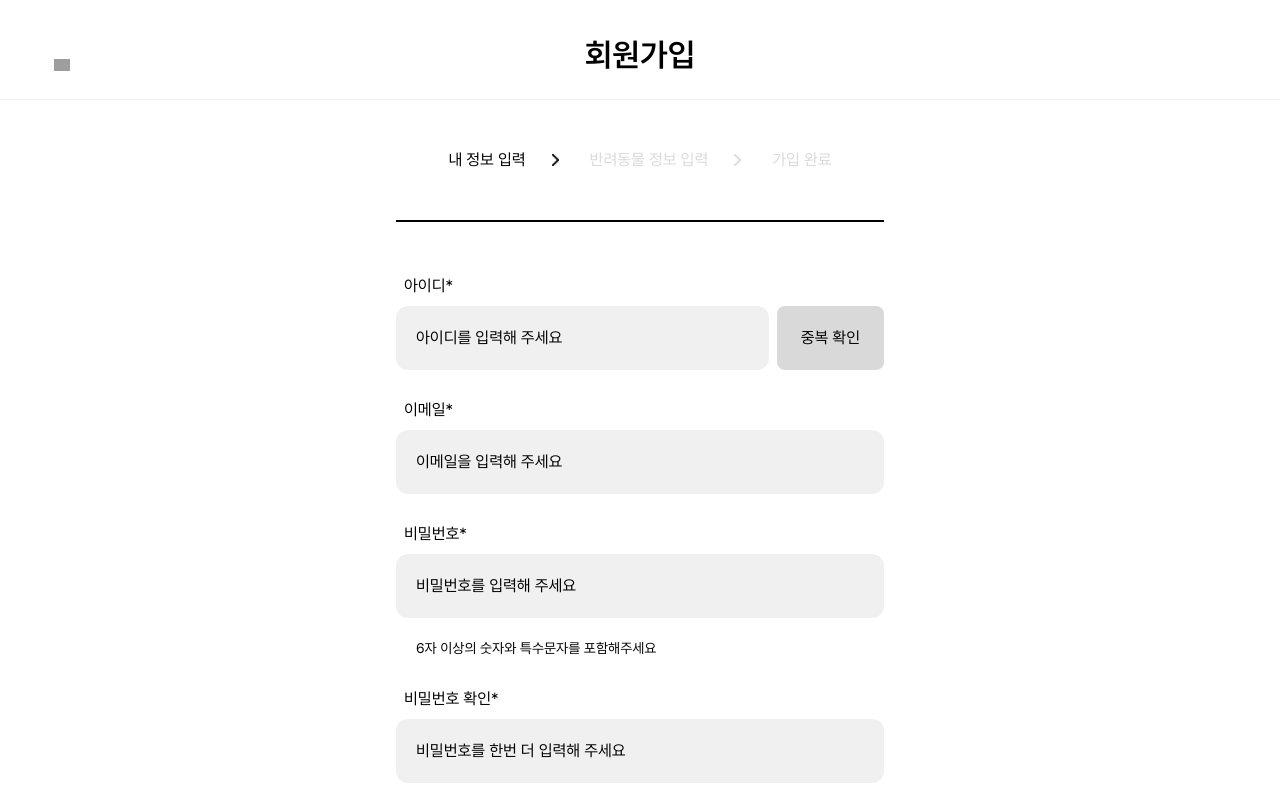
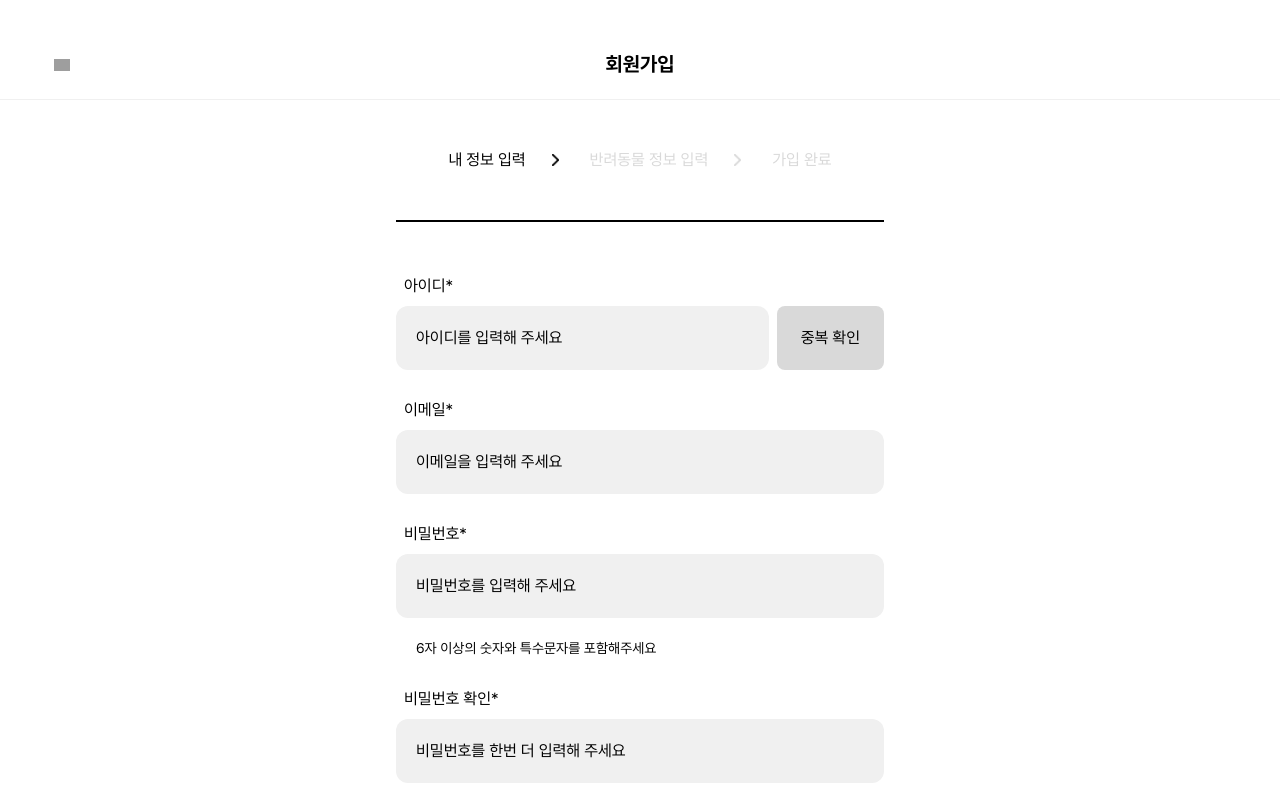
Before and after one commit to petD-ary/petDiary, a Next.js app: page /account in a window 1280 px wide. Shown: the top 800 px of the page. Built offline with nearby package versions, Linux system fonts and the light colour scheme; grey boxes are pictures that could not be loaded.

Commit message:
design: styled-component > tailwind로 변경

```diff
--- a/app/components/Account/Heading/index.tsx
+++ b/app/components/Account/Heading/index.tsx
@@ -20,10 +20,17 @@ const Heading = ({ title }: { title: string }) => {
   };
 
   return (
-    <div>
-      <TitleWrapper title={title}>
+    <div
+      className={`
+      h-[100px] w-full px-12 relative
+      ${title === '회원가입' ? 'border-b border-b-grayColor-100' : ''}
+      `}
+    >
       {title === '회원가입' ? (
-          <IconWrapper onClick={() => handleClickRoute()}>
+        <div
+          onClick={() => handleClickRoute()}
+          className='w-[28px] h-[28px] absolute [&_img]:p-[6px] left-[48px] bottom-5'
+        >
           <Image
             src={backBtn}
             alt='뒤로 가기'
@@ -32,11 +39,12 @@ const Heading = ({ title }: { title: string }) => {
             style={{ objectFit: 'contain' }}
             priority
           />
-          </IconWrapper>
+        </div>
       ) : null}
 
-        <h2>{title}</h2>
-      </TitleWrapper>
+      <h2 className='text-[20px] font-bold absolute bottom-5 left-1/2 -translate-x-1/2'>
+        {title}
+      </h2>
     </div>
   );
 };
--- a/app/components/Account/PetInfoForm/index.tsx
+++ b/app/components/Account/PetInfoForm/index.tsx
@@ -83,7 +83,7 @@ export const PetInForm = () => {
 
         <div className='mt-5'>
           <label className='block'>성별*</label>
-          <div className='flex gap-5 flex-wrap mb-7'>
+          <div className='flex gap-3 flex-wrap mb-7'>
             <TypeButton type='남아' selectedType={gender} setType={setGender} />
             <TypeButton type='여아' selectedType={gender} setType={setGender} />
           </div>
```
Lines whose indentation alone changed are shown as unchanged.
